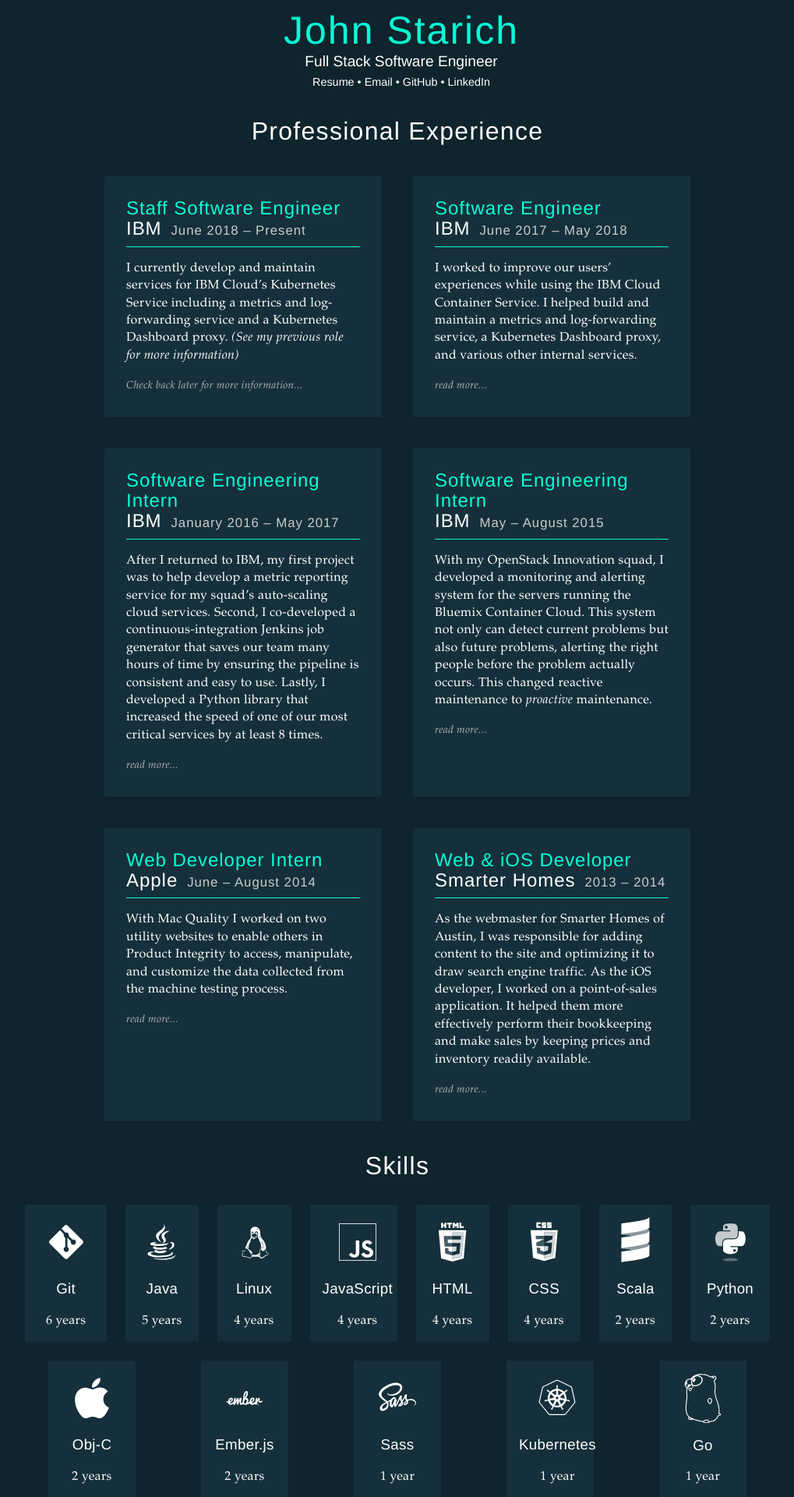
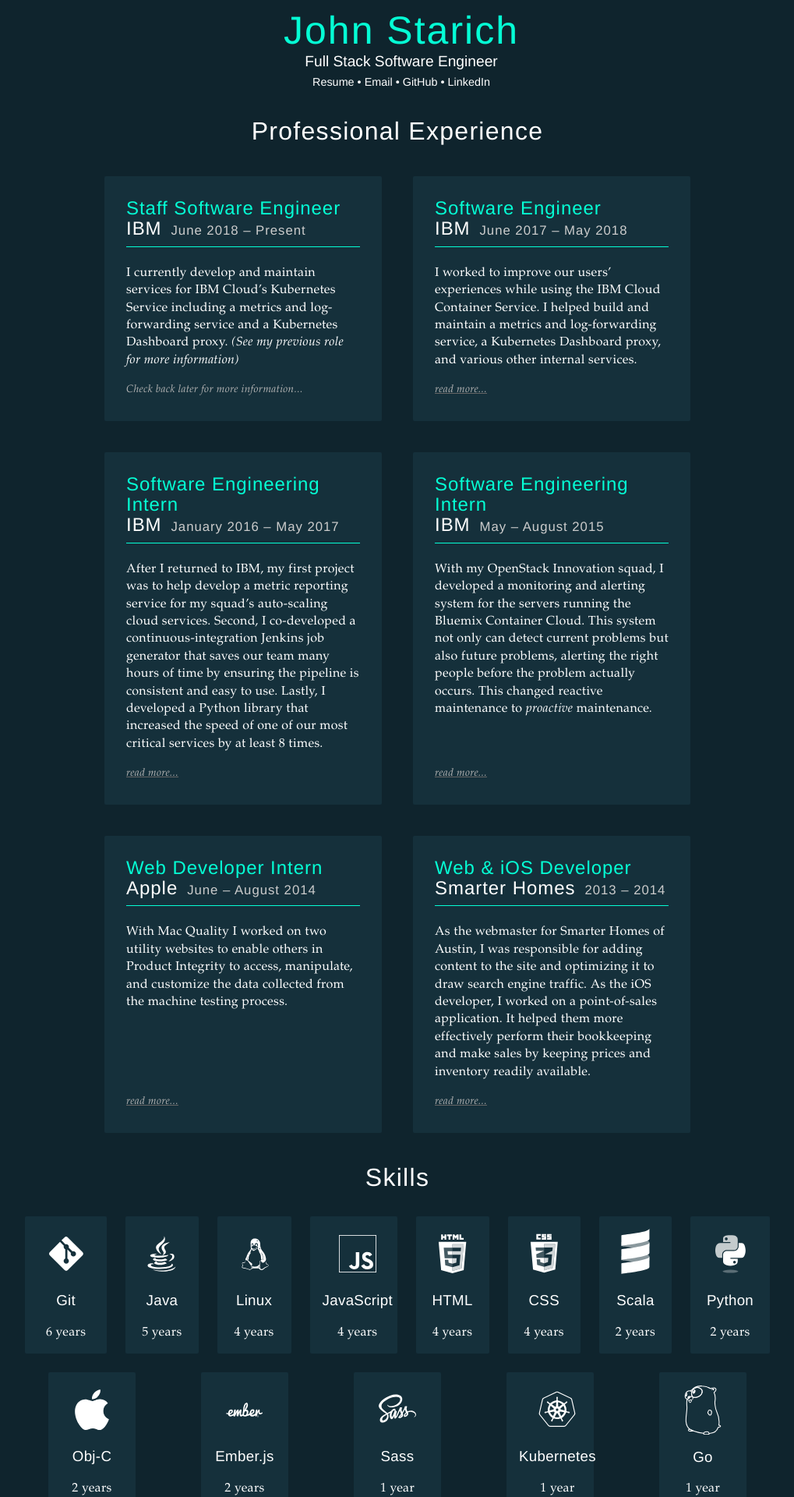
Before and after one commit to JohnStarich/johnstarich.github.io, a Jekyll site: the page built from index.html, in a window 1280 px wide. Shown: the top 1920 px of the page at 78% size, without its empty margins (130-1149 px from the left). Built offline with Jekyll 4.4.1, drawn with Linux system fonts in a browser that asks for light colours.

Commit message:
Make read-more links move obvious

```diff
--- a/_sass/base.scss
+++ b/_sass/base.scss
@@ -100,6 +100,8 @@ section {
 }
 
 article {
+    display: flex;
+    flex-direction: column;
     flex-grow: 1;
     padding: 1.75em;
     margin: 1.25em;
@@ -124,23 +126,29 @@ article {
         }
     }
 
+    $read-more-color: darken($text-color, 30%);
+    $read-more-underline-color: darken($read-more-color, 30%);
+
     .read-more {
+        margin-top: auto;
         font-style: italic;
         font-size: 0.85em;
         font-weight: 100;
-        text-decoration: none;
-        color: darken($text-color, 30%);
+        color: $read-more-color;
+        -webkit-text-decoration-color: $read-more-underline-color;
+        text-decoration-color: $read-more-underline-color;
         @media print {
             display: none;
         }
-
         &:after {
             content: "...";
         }
+    }
 
-        &:hover {
-            text-decoration: underline;
-        }
+    a.read-more:hover {
+        color: $text-color;
+        -webkit-text-decoration-color: $read-more-color;
+        text-decoration-color: $read-more-color;
     }
 
     h1, h2, h3, h4, h5, h6 {
--- a/index.html
+++ b/index.html
@@ -10,7 +10,7 @@ layout: default
             {% if experience.excerpt != experience.content %}
                 <a class="read-more" href="{{ experience.url }}">read more</a>
             {% else %}
-                <a class="read-more" href="{{ experience.url }}">Check back later for more information</a>
+                <span class="read-more" href="{{ experience.url }}">Check back later for more information</span>
             {% endif %}
         </article>
     {% endfor %}
```
